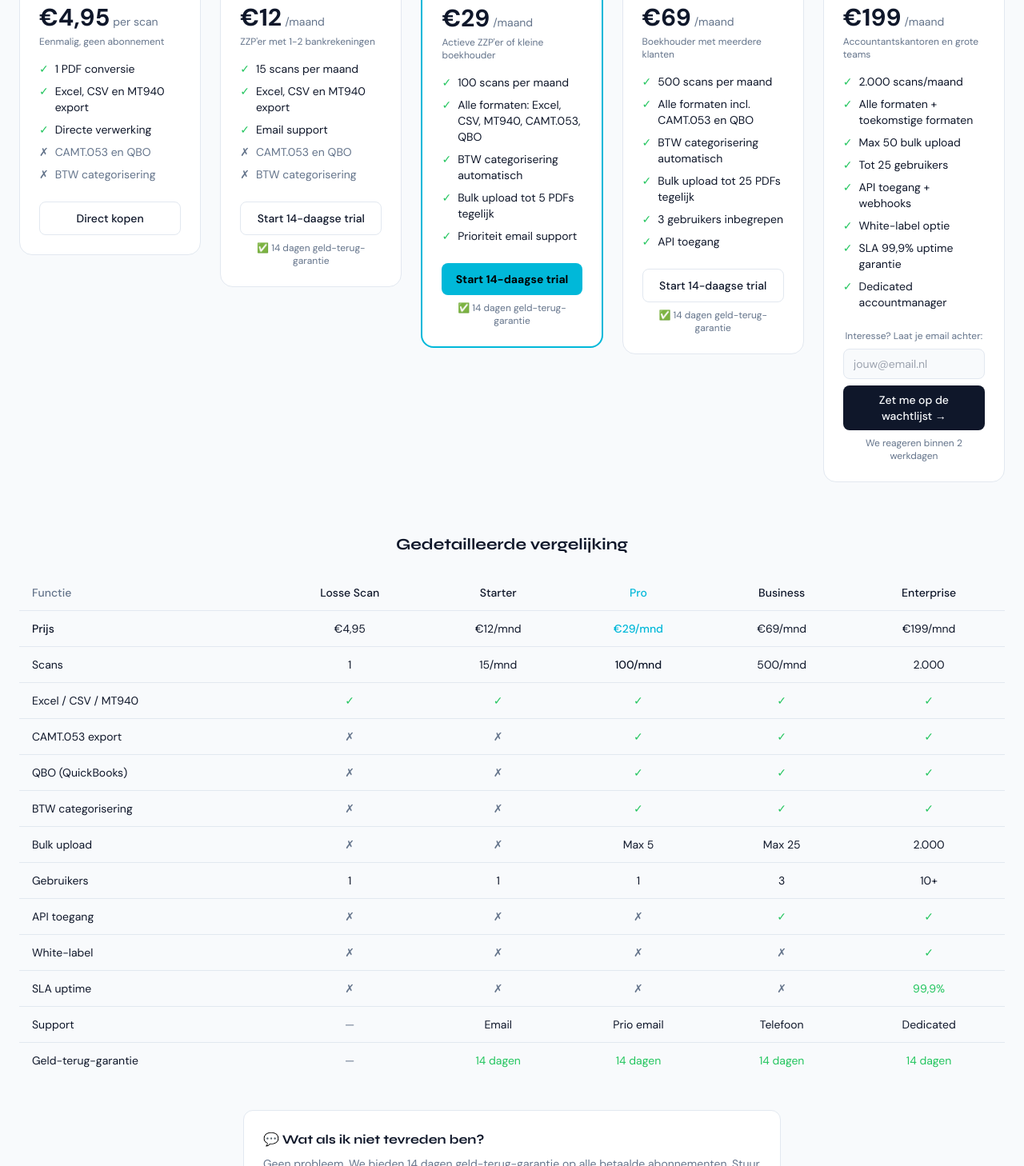
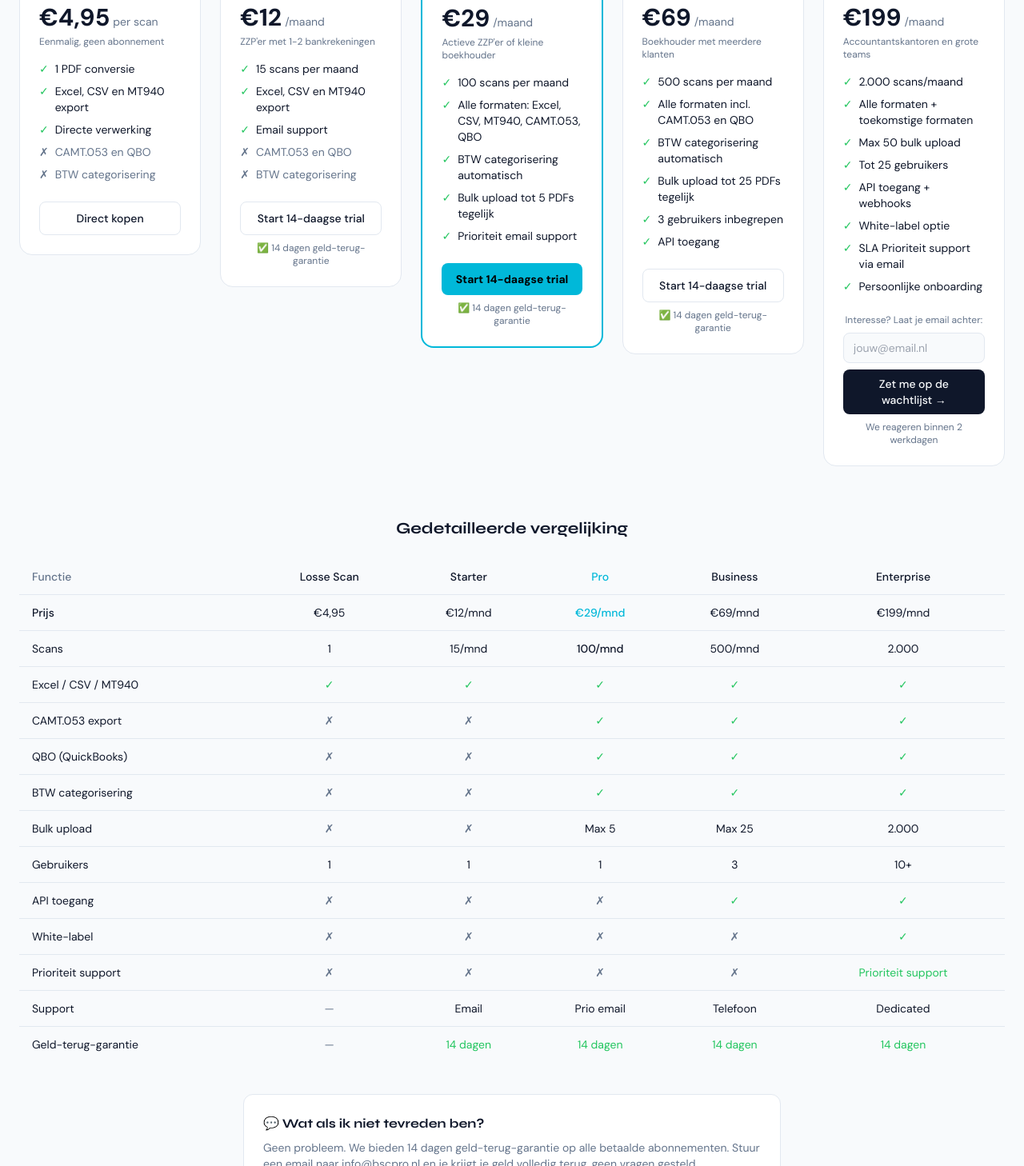
Before and after one commit to stagedvisuals/bank-statement-converter-pro, a Next.js app: page / in a window 1280 px wide. Shown: the part 3654-5112 px from the top of the page at 80% size. Built offline with nearby package versions, Linux system fonts and the light colour scheme.

Commit message:
fix: remove all uptime guarantees and dedicated accountmanager from entire codebase

```diff
--- a/app/page.tsx
+++ b/app/page.tsx
@@ -384,8 +384,8 @@ export default function Home() {
                 <li className="flex items-start gap-2"><span className="text-green-500 shrink-0">✓</span><span>Tot 25 gebruikers</span></li>
                 <li className="flex items-start gap-2"><span className="text-green-500 shrink-0">✓</span><span>API toegang + webhooks</span></li>
                 <li className="flex items-start gap-2"><span className="text-green-500 shrink-0">✓</span><span>White-label optie</span></li>
-                <li className="flex items-start gap-2"><span className="text-green-500 shrink-0">✓</span><span>SLA 99,9% uptime garantie</span></li>
-                <li className="flex items-start gap-2"><span className="text-green-500 shrink-0">✓</span><span>Dedicated accountmanager</span></li>
+                <li className="flex items-start gap-2"><span className="text-green-500 shrink-0">✓</span><span>SLA Prioriteit support via email</span></li>
+                <li className="flex items-start gap-2"><span className="text-green-500 shrink-0">✓</span><span>Persoonlijke onboarding</span></li>
               </ul>
               {enterpriseSubmitted ? (
                 <p className="text-green-600 dark:text-green-400 text-sm font-medium text-center py-2">
@@ -440,7 +440,7 @@ export default function Home() {
                 <tr className="border-b border-border/50 bg-muted/20"><td className="py-3 px-4">Gebruikers</td><td className="text-center py-3 px-4">1</td><td className="text-center py-3 px-4">1</td><td className="text-center py-3 px-4">1</td><td className="text-center py-3 px-4">3</td><td className="text-center py-3 px-4">10+</td></tr>
                 <tr className="border-b border-border/50"><td className="py-3 px-4">API toegang</td><td className="text-center py-3 px-4 text-muted-foreground">✗</td><td className="text-center py-3 px-4 text-muted-foreground">✗</td><td className="text-center py-3 px-4 text-muted-foreground">✗</td><td className="text-center py-3 px-4 text-green-500">✓</td><td className="text-center py-3 px-4 text-green-500">✓</td></tr>
                 <tr className="border-b border-border/50 bg-muted/20"><td className="py-3 px-4">White-label</td><td className="text-center py-3 px-4 text-muted-foreground">✗</td><td className="text-center py-3 px-4 text-muted-foreground">✗</td><td className="text-center py-3 px-4 text-muted-foreground">✗</td><td className="text-center py-3 px-4 text-muted-foreground">✗</td><td className="text-center py-3 px-4 text-green-500">✓</td></tr>
-                <tr className="border-b border-border/50"><td className="py-3 px-4">SLA uptime</td><td className="text-center py-3 px-4 text-muted-foreground">✗</td><td className="text-center py-3 px-4 text-muted-foreground">✗</td><td className="text-center py-3 px-4 text-muted-foreground">✗</td><td className="text-center py-3 px-4 text-muted-foreground">✗</td><td className="text-center py-3 px-4 text-green-500">99,9%</td></tr>
+                <tr className="border-b border-border/50"><td className="py-3 px-4">Prioriteit support</td><td className="text-center py-3 px-4 text-muted-foreground">✗</td><td className="text-center py-3 px-4 text-muted-foreground">✗</td><td className="text-center py-3 px-4 text-muted-foreground">✗</td><td className="text-center py-3 px-4 text-muted-foreground">✗</td><td className="text-center py-3 px-4 text-green-500">Prioriteit support</td></tr>
                 <tr className="border-b border-border/50 bg-muted/20"><td className="py-3 px-4">Support</td><td className="text-center py-3 px-4 text-muted-foreground">—</td><td className="text-center py-3 px-4">Email</td><td className="text-center py-3 px-4">Prio email</td><td className="text-center py-3 px-4">Telefoon</td><td className="text-center py-3 px-4">Dedicated</td></tr>
                 <tr><td className="py-3 px-4">Geld-terug-garantie</td><td className="text-center py-3 px-4 text-muted-foreground">—</td><td className="text-center py-3 px-4 text-green-500">14 dagen</td><td className="text-center py-3 px-4 text-green-500">14 dagen</td><td className="text-center py-3 px-4 text-green-500">14 dagen</td><td className="text-center py-3 px-4 text-green-500">14 dagen</td></tr>
               </tbody>
--- a/app/voorwaarden/page.tsx
+++ b/app/voorwaarden/page.tsx
@@ -43,7 +43,7 @@ export default function VoorwaardenPage() {
               <li>Ondersteunde formaten: MT940, CAMT.053, Excel, CSV, QBO</li>
               <li>Ondersteunde banken: ING, Rabobank, ABN AMRO, SNS, Bunq, Triodos en meer</li>
               <li>Nauwkeurigheid: Hoge nauwkeurigheid, geen garantie op 100%. Controleer altijd zelf.</li>
-              <li>Beschikbaarheid: gestreefd naar 99.9% uptime</li>
+              <li>Beschikbaarheid: gestreefd naar Prioriteit support via email</li>
             </ul>
 
             <h2 className="text-2xl font-bold mt-8 mb-4">4. Abonnementen en Betaling</h2>
--- a/components/FAQ.tsx
+++ b/components/FAQ.tsx
@@ -60,7 +60,7 @@ export default function FAQ() {
     },
     {
       question: "Wat is het verschil tussen de abonnementen?",
-      answer: "Basic (€2/doc) is pay-as-you-go voor incidenteel gebruik. Business (€15/maand) biedt 50 conversies per maand met batch processing en priority support. Enterprise (€30/maand) geeft 2.000 conversies per maand, whitelabel rapporten, JSON export en een dedicated account manager."
+      answer: "Basic (€2/doc) is pay-as-you-go voor incidenteel gebruik. Business (€15/maand) biedt 50 conversies per maand met batch processing en priority support. Enterprise (€30/maand) geeft 2.000 conversies per maand, whitelabel rapporten, JSON export en een persoonlijke onboarding."
     }
   ]
 
--- a/components/Pricing.tsx
+++ b/components/Pricing.tsx
@@ -120,7 +120,7 @@ export default function Pricing() {
               </li>
               <li className="flex items-center gap-3 text-sm" style={{ color: '#e8edf5' }}>
                 <Check className="w-5 h-5 flex-shrink-0" style={{ color: '#00b8d9' }} />
-                <span>Dedicated account manager</span>
+                <span>Persoonlijke onboarding</span>
               </li>
               <li className="flex items-center gap-3 text-sm" style={{ color: '#e8edf5' }}>
                 <Check className="w-5 h-5 flex-shrink-0" style={{ color: '#00b8d9' }} />
```
Also changed, not shown: public/disclaimers.md (+1 -1 lines).
